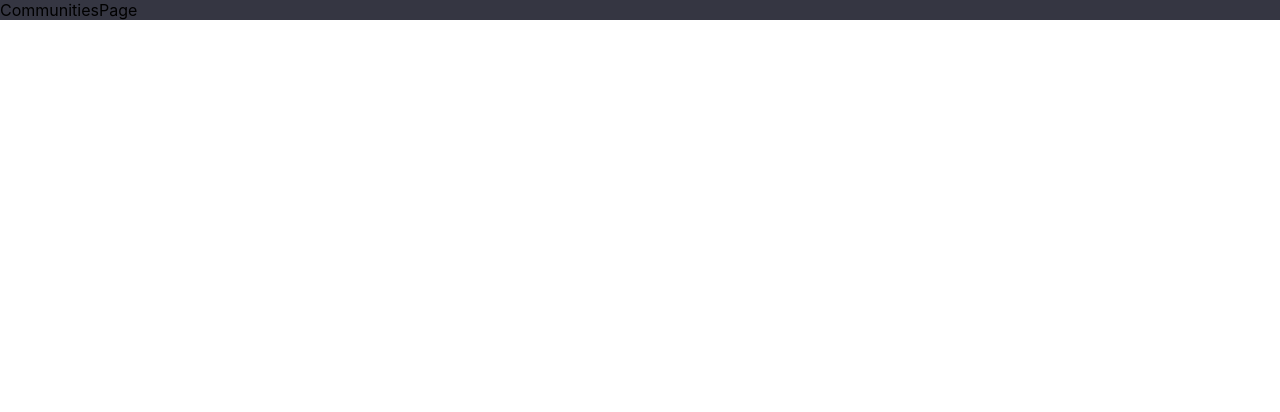
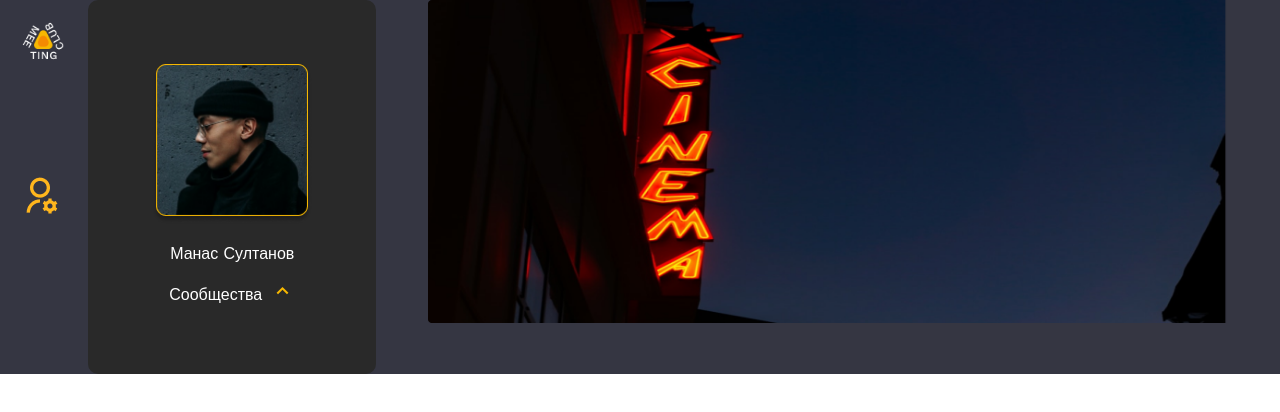
Before and after one commit to usercoderr/meeting-club, a React (Create React App) app: page /communities in a window 1280 px wide. Shown: the top 412 px of the page. Built offline with nearby package versions, Linux system fonts and the light colour scheme.

Commit message:
add new style

```diff
--- a/src/Components/Posts/Communities/CommunitiesPage.jsx
+++ b/src/Components/Posts/Communities/CommunitiesPage.jsx
@@ -1,7 +1,54 @@
-import React from 'react'
+import React, { useState } from 'react'
+import '../Posts.css'
+import logo from '../../../image/logo.png'
+import user from '../../../image/user.png'
+import userPhoto from '../../../image/userphoto.png'
+import Communities from '../Communities/CommunitiesCategories'
+import comunitiesPhoto from '../../../image/communitiesphoto.png'
+import { BiChevronDown, BiChevronUp } from "react-icons/bi";
 
 export default function CommunitiesPage() {
+  const [communities, setCommunities] = useState('')
+
+    const handleClick = () => {
+        setCommunities(!communities)
+    }
   return (
-    <div>CommunitiesPage</div>
+    <div>
+      <div className='row '>
+            <div className='panel'>
+                <a href="#"><img src={logo} alt="" /></a>
+                <a href="#" className='panel-icon'><img src={user} alt="" /></a>
+            </div>
+            <div className='user-panel'>
+                <img src={userPhoto} alt="" />
+                <p>Манас Султанов</p>
+                {communities &&
+                    <div className='user-panel-button' onClick={handleClick}>
+                        <div>
+                            Сообщества
+                        </div>
+                        <span>
+                            <BiChevronDown />
+                        </span>
+                    </div>
+                }
+                {!communities && <div className='user-panel-button' onClick={handleClick}>
+                    <div>
+                        Сообщества
+                    </div>
+                    <span>
+                        <BiChevronUp />
+                    </span>
+                </div>}
+                {communities && <div className='communities'>
+                    <Communities />
+                </div>}
+            </div>
+            <div className='communities-container'>
+                <img src={comunitiesPhoto} alt="" />
+            </div>
+        </div>
+    </div>
   )
 }
--- a/src/Components/Posts/Posts.css
+++ b/src/Components/Posts/Posts.css
@@ -1,19 +1,19 @@
 @import url('https://fonts.googleapis.com/css2?family=Work+Sans:wght@500&display=swap');
 
-a{
+.row .a{
     color: #fff;
     text-decoration: none;
 }
 
-.cp{
+.row .cp{
     cursor: pointer;
 }
 
-img{
+.row img{
     width: 100%;
 }
 
-button{
+.row button{
     cursor: pointer;
 }
 
@@ -212,14 +212,21 @@ button{
     margin-left: 10px;
 }
 
+/*/////////////// COMMUNITIES  ///////////////// */
+
+.communities-container{
+    width: 100%;
+    padding: 0 4%;
+}
+
 /*/////////////// MEDIA  ///////////////// */
 
-@media screen and (min-width: 2560px) {
+@media screen and (min-width: 2600px) {
     .user-panel{
-        width: 20%;
+        width: 25%;
     }
     .posts-input{
-        width: 96%;
+        width: 100%;
     }
     .posts-button{
         width: 14%;
```
Also changed, not shown: src/image/communitiesphoto.png (added).
